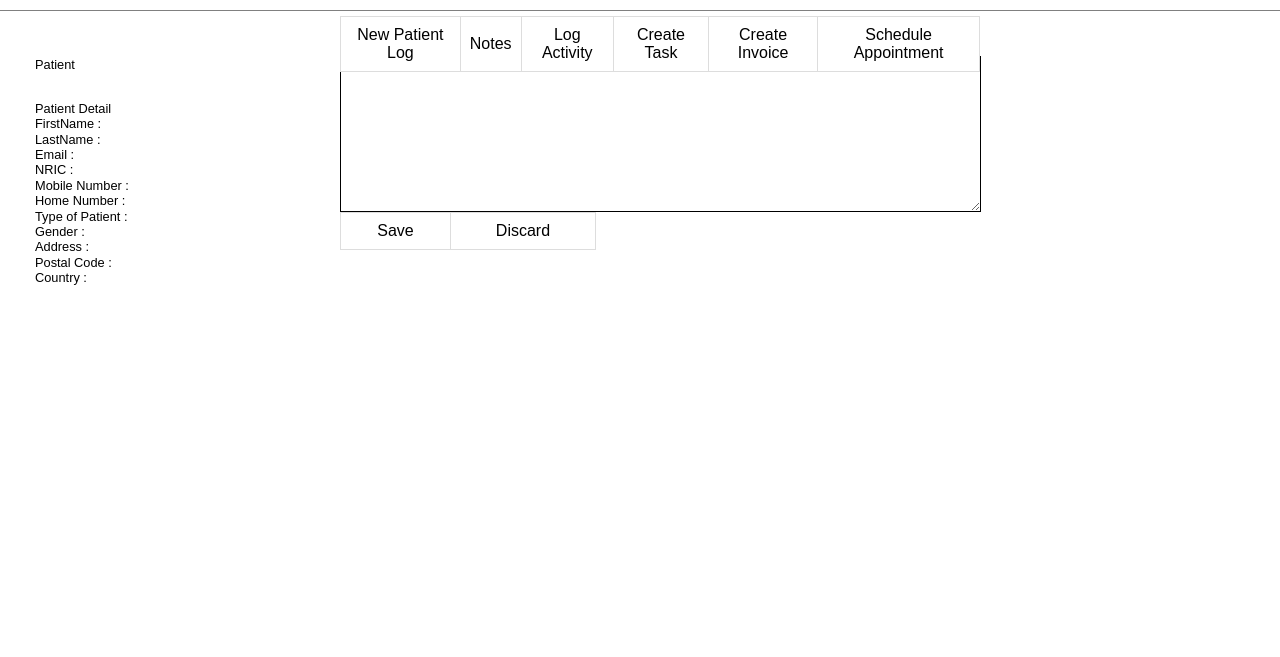
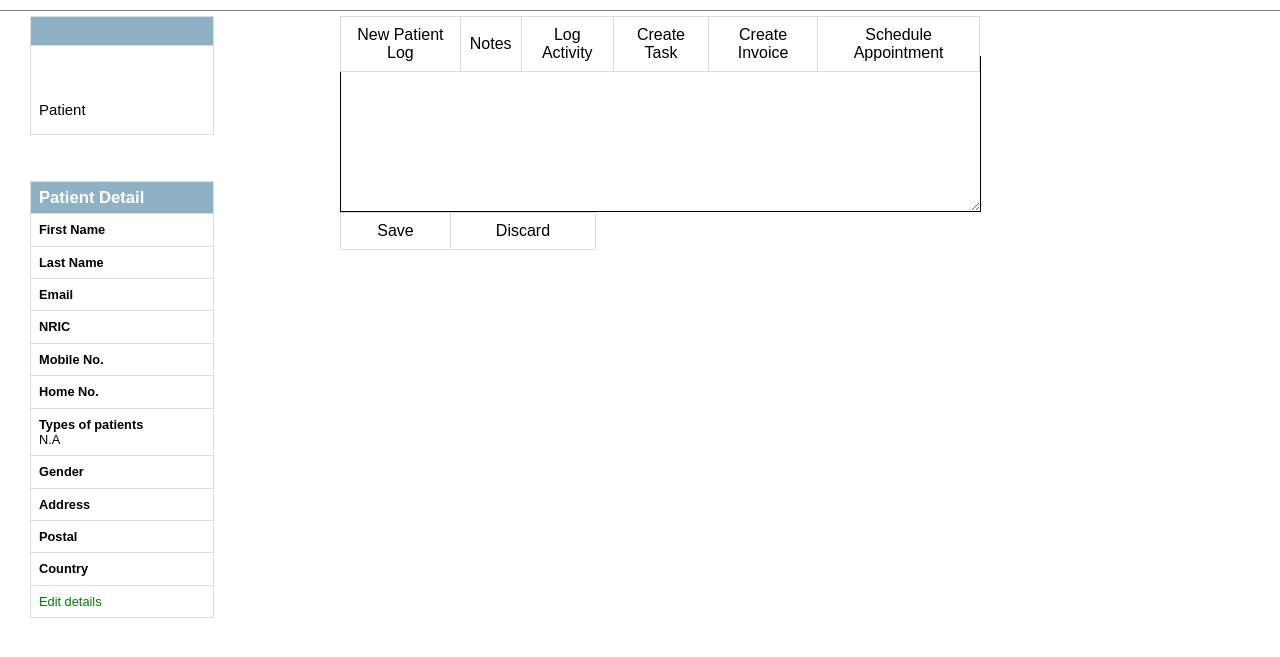
Before and after one commit to amolc/hearingcenter, a website: page admin/patient2.html in a window 1280 px wide. Shown: the part 69-726 px from the top of the page. Drawn offline with nearby package versions, Linux system fonts and the light colour scheme; files whose address does not match are found by name.

Commit message:
css display for edit detail patient2.html

```diff
--- a/admin/css/admin.css
+++ b/admin/css/admin.css
@@ -623,6 +623,36 @@ color: white;
     background: linear-gradient(to bottom, #3CB371 5%, #3CB371 100%);
     background-color: #3CB371;
 }
+.boxbox{
+    display: block;
+    clear:both;
+    position: absolute;
+    top: 85px;
+    left: 30px;
+    width: 16%;
+}
+.boxbox span{
+    background-color: white;
+    color: black;
+    padding: 10px 2px;
+    display: block;
+    float: right;
+}
+.boxbox2{
+    display: block;
+    clear:both;
+    position: absolute;
+    top: 250px;
+    left: 30px;
+    width: 16%;
+}
+.boxbox2 span{
+    background-color: white;
+    color: black;
+    padding: 10px 5px;
+    display: block;
+    float: right;
+}
 
 
 
--- a/admin/patient2.html
+++ b/admin/patient2.html
@@ -41,31 +41,66 @@
         <div class="patient2">
 
             <nav>
-                <div class="box1">
-                    <span>
-                {{result.firstName}} {{result.lastName}}<br>
-                {{result.nric}}<br>
-                Patient<br>
-            </span>
+                <div class="boxbox">
+                    <table>
+                        <th><h2></h2></th>
+                        <tr><td><h2>{{result.firstName}} {{result.lastName}}</h2><br><h3>{{result.nric}}</h3><br><h3>Patient</h3></</td></tr>
+
+                        <!-- {{result.firstName}} {{result.lastName}}<br>
+                        {{result.nric}}<br>
+                        Patient<br> -->
+                    </table>
                 </div>
 
-                <div class="box2">
-                    <span>
-                Patient Detail <br>
-                FirstName : {{result.firstName}}<br>
-                LastName : {{result.lastName}}<br>
-                Email : {{result.email_address}}<br>
-                NRIC : {{result.nric}}<br>
-                Mobile Number : {{result.mobile_number}}<br>
-                Home Number : {{result.home_number}}<br>
-                Type of Patient : {{}}<br>
-                Gender : {{result.gender}}<br>
-                Address : {{result.residential_address}}<br>
-                Postal Code : {{result.postal}}<br>
-                Country : {{result.country}}<br>
-            </span>
+                <div class="boxbox2">
+
+                        <table>
+                            <th>Patient Detail</th>
+
+                            <tr><td><strong>First Name</strong><br>{{result.firstName}}</td></tr>
+
+                            <tr><td><strong>Last Name</strong><br>{{result.lastName}}</td></tr>
+
+                            <tr><td><strong>Email</strong><br>{{result.email_address}}</td></tr>
+
+                            <tr><td><strong>NRIC</strong><br>{{result.nric}}</td></tr>
+
+                            <tr><td><strong>Mobile No.</strong><br>{{result.mobile_number}}</td></tr>
+
+                            <tr><td><strong>Home No.</strong><br>{{result.home_number}}</td></tr>
+
+                            <tr><td><strong>Types of patients</strong><br>N.A</td></tr>
+
+                            <tr><td><strong>Gender</strong><br>{{result.gender}}</td></tr>
+
+                            <tr><td><strong>Address</strong><br>{{result.residential_address}}</td></tr>
+
+                            <tr><td><strong>Postal</strong><br>{{result.postal}}</td></tr>
+
+                            <tr><td><strong>Country</strong><br>{{result.country}}</td></tr>
+
+                            <tr><td><a href="www.google.com">Edit details</a></td></tr>
+
+                        </table>
+
                 </div>
             </nav>
+
+            <!-- <div data-role="popup" id="myPopup">
+                <form method="post" action="/action_page_post.php">
+                    <div>
+                    <h3>Login information</h3>
+                    <label for="usrnm" class="ui-hidden-accessible">Username:</label>
+                    <input type="text" name="user" id="usrnm" placeholder="Username">
+                    <label for="pswd" class="ui-hidden-accessible">Password:</label>
+                    <input type="password" name="passw" id="pswd" placeholder="Password">
+                    <label for="log">Keep me logged in</label>
+                    <input type="checkbox" name="login" id="log" value="1" data-mini="true">
+                    <input type="submit" data-inline="true" value="Log in">
+                    </div>
+                </form>
+            </div> -->
+
             <article>
 
                 <form name="patient2" ng-controller="admincontroller" ng-submit=inputLog()>
@@ -99,11 +134,16 @@
                     <form>
 
                         <div id="newDivs" class="msg">
-                              <table>
+                            <table>
                                 <tr ng-repeat="patient in patientLog">
-                                    <td>Admin created a {{patient.tabType}} for {{patient.firstName}} {{patient.lastName}}<br>
-                                        {{patient.date}} at {{patient.time}}<br><br>
-                                        {{patient.remark}}<br><br>
+                                    <td>
+                                        <strong>
+                                            Admin created a <u>{{patient.tabType}}</u> for {{patient.firstName}} {{patient.lastName}}<br>
+                                            {{patient.date}} at {{patient.time}}<br><br>
+                                        </strong> {{patient.remark}}
+
+                                        <br><br>
+
                                     </td>
                                 </tr>
 
@@ -117,6 +157,7 @@
 <script>
     var d = new Date();
     document.getElementById("demo").innerHTML = d.toDateString();
+
 </script>
 </body>
 
```
